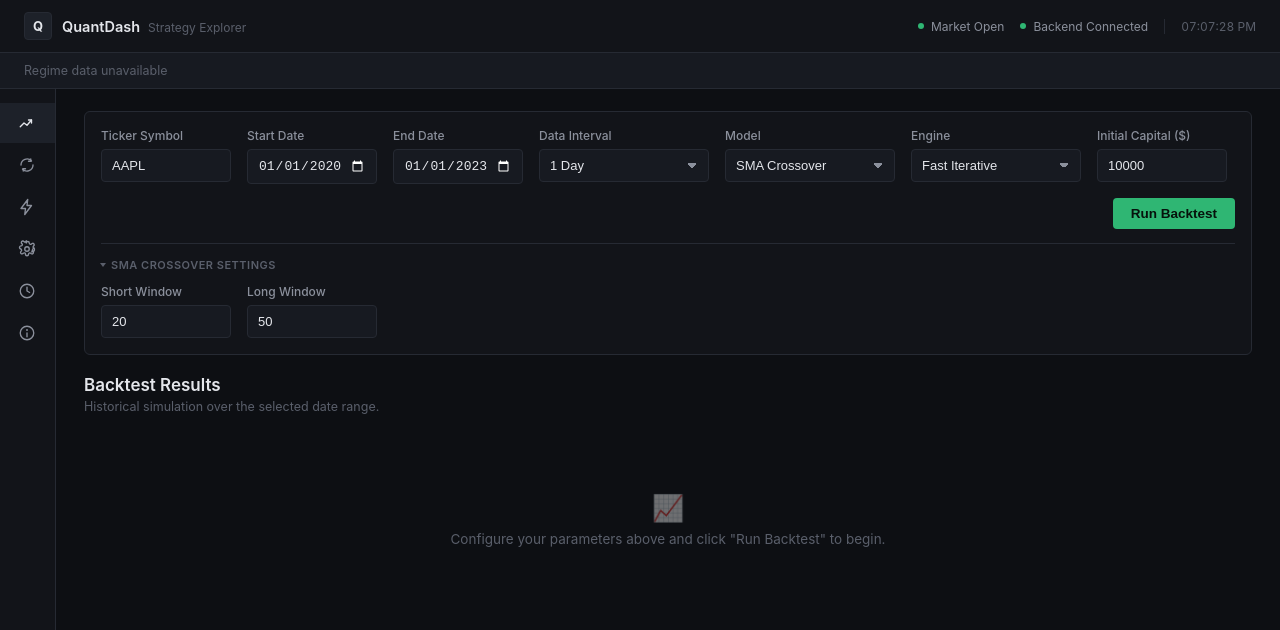
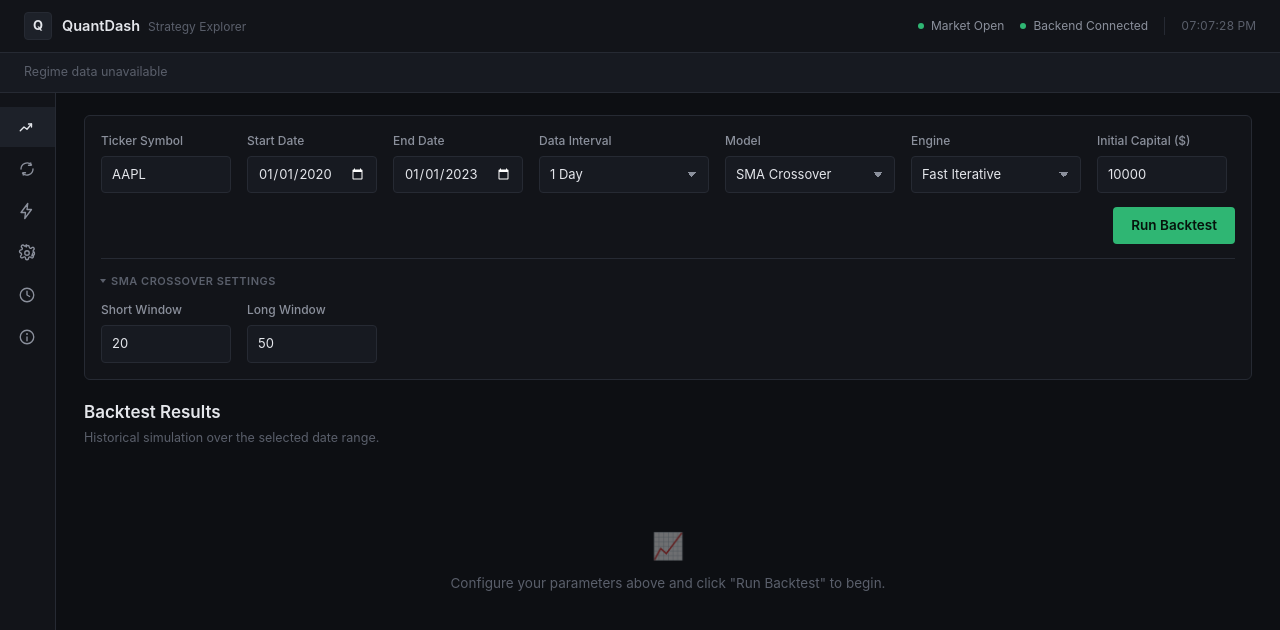
Before and after one commit to jasjeev013/algotrading-project, a React (Vite) app in the folder frontend/: page / in a window 1280 px wide. Shown: the top 630 px of the page. Built offline with nearby package versions, Linux system fonts and the light colour scheme; no server answers.

Commit message:
Wire up Tailwind v4 and brutalist/light theme tokens

```diff
--- a/frontend/index.html
+++ b/frontend/index.html
@@ -4,6 +4,12 @@
     <meta charset="UTF-8" />
     <link rel="icon" type="image/svg+xml" href="/favicon.svg" />
     <meta name="viewport" content="width=device-width, initial-scale=1.0" />
+    <link rel="preconnect" href="https://fonts.googleapis.com" />
+    <link rel="preconnect" href="https://fonts.gstatic.com" crossorigin />
+    <link
+      href="https://fonts.googleapis.com/css2?family=Space+Grotesk:wght@400;500;700&display=swap"
+      rel="stylesheet"
+    />
     <title>frontend</title>
   </head>
   <body>
--- a/frontend/src/index.css
+++ b/frontend/src/index.css
@@ -1,3 +1,17 @@
+@import "tailwindcss";
+
+@theme {
+  --font-sans: "Space Grotesk", ui-sans-serif, system-ui, sans-serif;
+  --color-background: #f4f2ee;
+  --color-foreground: #111111;
+  --color-muted: #e7e3da;
+  --color-muted-foreground: #5c574c;
+  --color-positive: #1e7a3d;
+  --color-negative: #b3261e;
+  --color-destructive: #b3261e;
+  --color-destructive-foreground: #f4f2ee;
+}
+
 * {
   box-sizing: border-box;
 }
--- a/frontend/tsconfig.app.json
+++ b/frontend/tsconfig.app.json
@@ -17,7 +17,11 @@
     "noUnusedLocals": true,
     "noUnusedParameters": true,
     "noFallthroughCasesInSwitch": true,
-    "noUncheckedSideEffectImports": true
+    "noUncheckedSideEffectImports": true,
+    "baseUrl": ".",
+    "paths": {
+      "@/*": ["./src/*"]
+    }
   },
   "include": ["src"]
 }
--- a/frontend/vite.config.ts
+++ b/frontend/vite.config.ts
@@ -1,9 +1,16 @@
+import path from "node:path";
 import { defineConfig } from "vitest/config";
 import react from "@vitejs/plugin-react";
+import tailwindcss from "@tailwindcss/vite";
 
 // https://vite.dev/config/
 export default defineConfig({
-  plugins: [react()],
+  plugins: [react(), tailwindcss()],
+  resolve: {
+    alias: {
+      "@": path.resolve(__dirname, "./src"),
+    },
+  },
   server: {
     host: true, // This exposes the server to 0.0.0.0
     port: 5173,
```
Also changed, not shown: frontend/package.json (+7 -1 lines), 1 other file (tests, documents, lock files or other folders).
